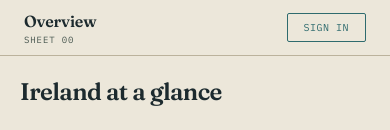
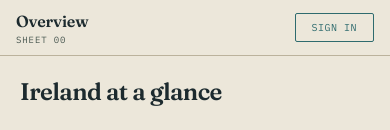
Before and after one commit to achalnm/Leargas, a Next.js app in the folder apps/web/: page /dashboard in a window 390 px wide. Shown: the top 130 px of the page. Built offline with nearby package versions, Linux system fonts and the light colour scheme; no server answers.

Commit message:
responsive fixes

```diff
--- a/apps/web/components/dashboard/DashboardHeader.tsx
+++ b/apps/web/components/dashboard/DashboardHeader.tsx
@@ -35,7 +35,7 @@ export function DashboardHeader() {
 
   return (
     <>
-      <header className="flex h-14 flex-shrink-0 items-center justify-between border-b border-[var(--color-graticule)] bg-[var(--color-ground)] px-6">
+      <header className="flex h-14 flex-shrink-0 items-center justify-between border-b border-[var(--color-graticule)] bg-[var(--color-ground)] px-4 md:px-6">
         <div>
           <h1
             className="font-display text-base font-semibold text-[var(--color-ink)]"
--- a/apps/web/components/dashboard/Sidebar.tsx
+++ b/apps/web/components/dashboard/Sidebar.tsx
@@ -16,7 +16,7 @@ export function Sidebar() {
   const pathname = usePathname();
 
   return (
-    <aside className="hidden h-full w-56 flex-shrink-0 flex-col border-r border-[var(--color-graticule)] bg-[var(--color-ground-shade)] md:flex">
+    <aside className="hidden h-full w-52 flex-shrink-0 flex-col border-r border-[var(--color-graticule)] bg-[var(--color-ground-shade)] md:flex lg:w-56">
       {/* Wordmark */}
       <div className="flex h-14 items-center border-b border-[var(--color-graticule)] px-5">
         <Link href="/" className="flex flex-col">
```
